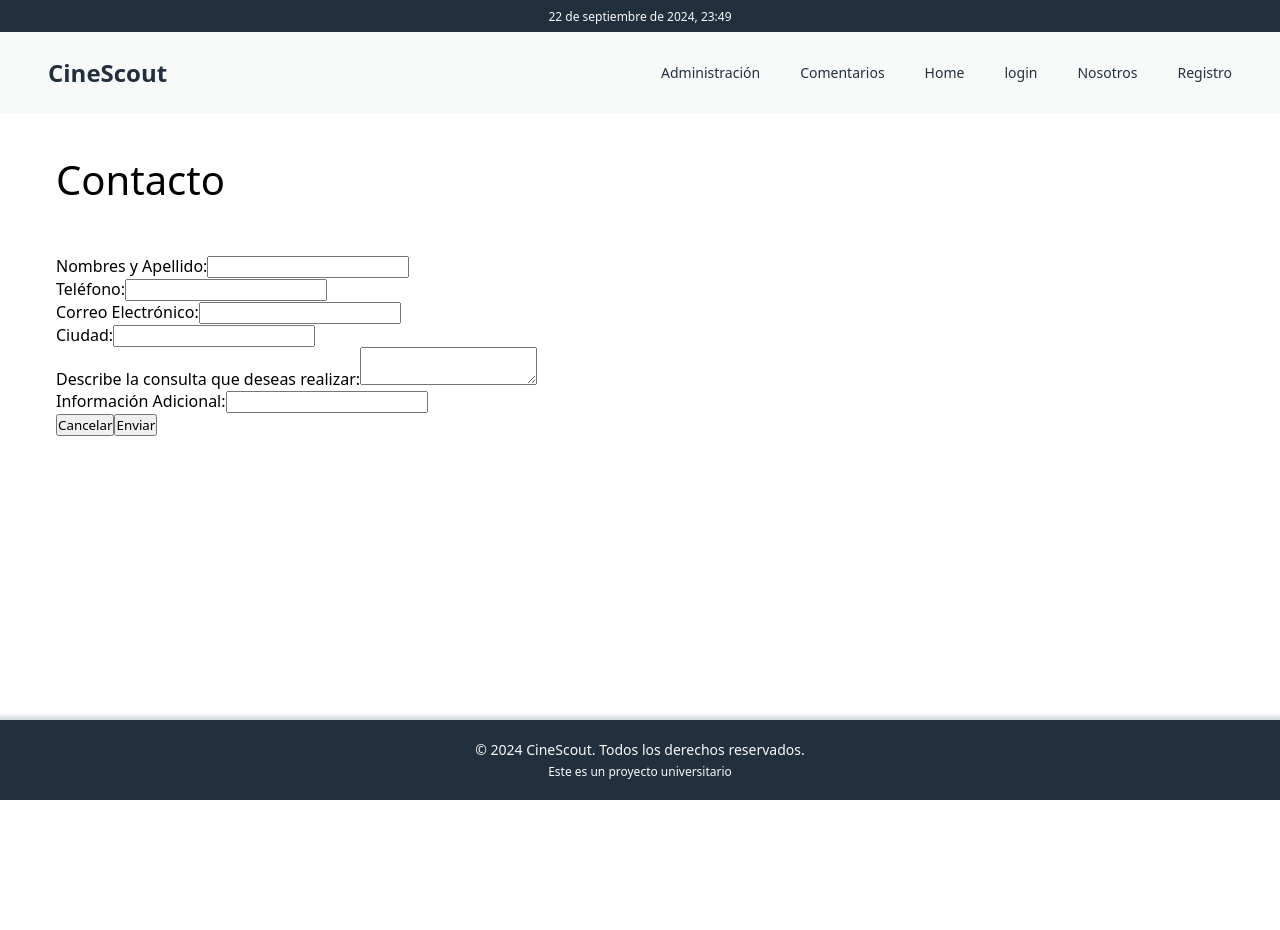
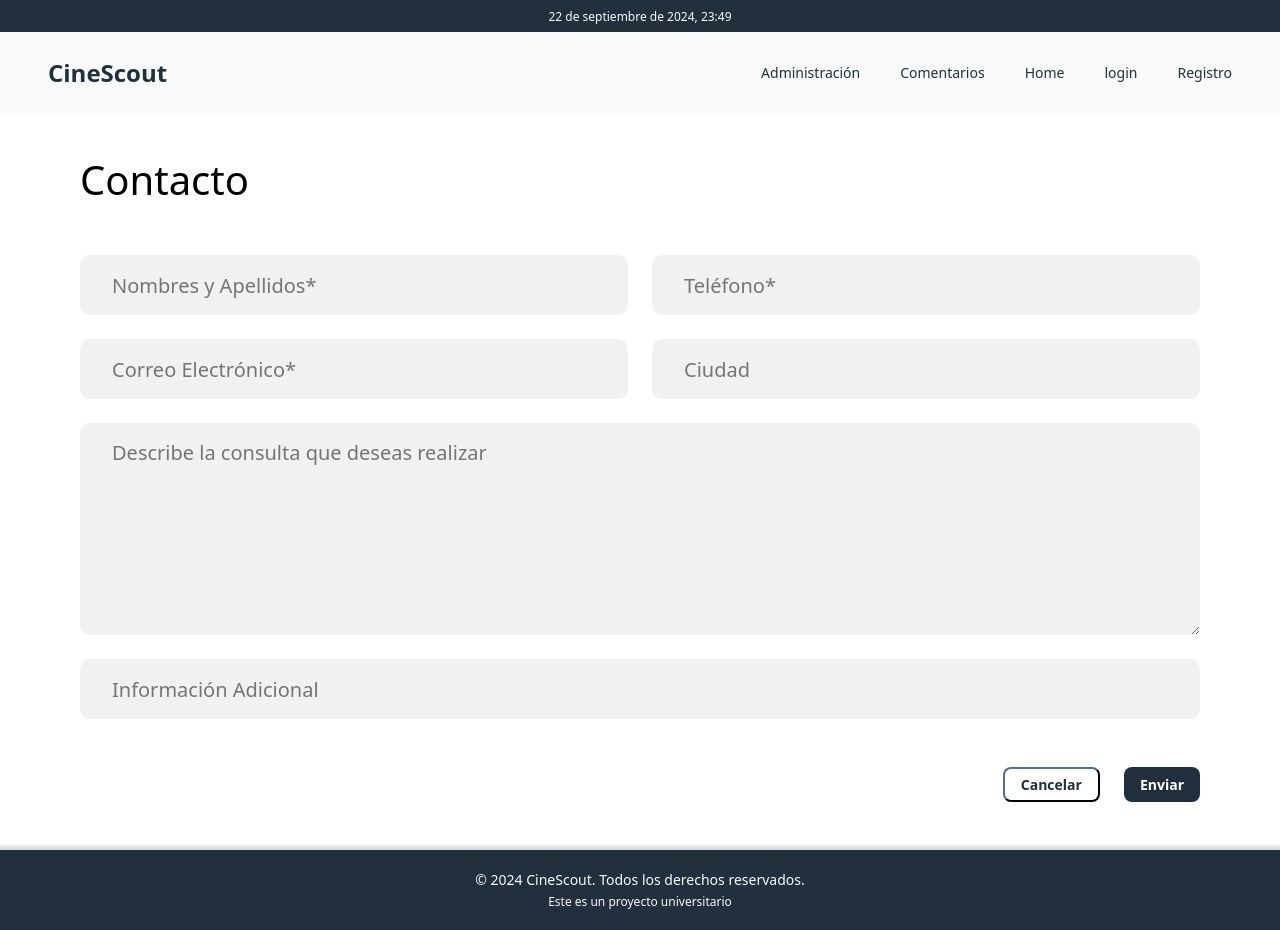
Before and after one commit to CristianRojas-47/frontend-project, a React (Vite) app: page /contact in a window 1280 px wide. Before the commit the page ends 800 px from the top, so only its background shows below. Built offline with nearby package versions, Linux system fonts and the light colour scheme.

Commit message:
feat(contact): create contact page

```diff
--- a/src/App.tsx
+++ b/src/App.tsx
@@ -11,7 +11,6 @@ import { Contact } from "./pages/contact";
 
 const headerLinks = [
   { label: "Home", to: "/" },
-  { label: "Nosotros", to: "/about" },
   { label: "Contacto", to: "/contact" },
   { label: "login", to: "/login" },
   { label: "Registro", to: "/registration" },
--- a/src/pages/contact/index.tsx
+++ b/src/pages/contact/index.tsx
@@ -1,39 +1,75 @@
-import { StyledContainer, StyledTitle } from "./styles";
+import {
+  StyledContainer,
+  StyledTitle,
+  StyledForm,
+  StyledInput,
+  StyledRow,
+  StyledTextarea,
+  StyledbuttonA,
+  StyledContainerButtons,
+  StyledbuttonB,
+} from "./styles";
 
 function Contact() {
-    return (
-        <StyledContainer>
-            <StyledTitle>Contacto</StyledTitle>
-            <form>
-                <div>
-                    <label htmlFor="fullName">Nombres y Apellido:</label>
-                    <input type="text" id="fullName" name="fullName" required />
-                </div>
-                <div>
-                    <label htmlFor="phone">Teléfono:</label>
-                    <input type="tel" id="phone" name="phone" required />
-                </div>
-                <div>
-                    <label htmlFor="email">Correo Electrónico:</label>
-                    <input type="email" id="email" name="email" required />
-                </div>
-                <div>
-                    <label htmlFor="city">Ciudad:</label>
-                    <input type="text" id="city" name="city" required />
-                </div>
-                <div>
-                    <label htmlFor="queryDescription">Describe la consulta que deseas realizar:</label>
-                    <textarea id="queryDescription" name="queryDescription" required></textarea>
-                </div>
-                <div>
-                    <label htmlFor="additionalInfo">Información Adicional:</label>
-                    <input type="text" id="additionalInfo" name="additionalInfo" />
-                </div>
-                <button type="reset">Cancelar</button>
-                <button type="submit">Enviar</button>
-            </form>
-        </StyledContainer>
-    );
+  return (
+    <StyledContainer>
+      <StyledTitle>Contacto</StyledTitle>
+      <StyledForm>
+        <StyledRow>
+          <StyledInput
+            type="text"
+            id="fullName"
+            name="fullName"
+            placeholder="Nombres y Apellidos*"
+            required
+          />
+          <StyledInput
+            type="tel"
+            id="phone"
+            name="phone"
+            placeholder="Teléfono*"
+            required
+          />
+        </StyledRow>
+        <StyledRow>
+          <StyledInput
+            type="email"
+            id="email"
+            name="email"
+            placeholder="Correo Electrónico*"
+            required
+          />
+          <StyledInput
+            type="text"
+            id="city"
+            name="city"
+            placeholder="Ciudad"
+            required
+          />
+        </StyledRow>
+        <StyledRow>
+          <StyledTextarea
+            id="queryDescription"
+            name="queryDescription"
+            placeholder="Describe la consulta que deseas realizar"
+            required
+          ></StyledTextarea>
+        </StyledRow>
+        <StyledRow>
+          <StyledInput
+            type="text"
+            id="additionalInfo"
+            name="additionalInfo"
+            placeholder="Información Adicional"
+          />
+        </StyledRow>
+      </StyledForm>
+      <StyledContainerButtons>
+        <StyledbuttonA type="reset">Cancelar</StyledbuttonA>
+        <StyledbuttonB type="submit">Enviar</StyledbuttonB>
+      </StyledContainerButtons>
+    </StyledContainer>
+  );
 }
 
 export { Contact };
--- a/src/pages/contact/styles.ts
+++ b/src/pages/contact/styles.ts
@@ -1,15 +1,83 @@
 import styled from "styled-components";
 
 const StyledContainer = styled.div`
-display: flex;
-flex-direction: column;
-  padding: 48px 56px;
+  display: flex;
+  flex-direction: column;
+  padding: 48px 80px;
   gap: 48px;
 `;
 
 const StyledTitle = styled.h1`
-font-size: 40px;
-font-weight: 400;
+  font-size: 40px;
+  font-weight: 400;
 `;
 
-export { StyledContainer, StyledTitle };
+const StyledForm = styled.form`
+  display: flex;
+  flex-direction: column;
+  gap: 24px;
+`;
+
+const StyledInput = styled.input`
+  height: 60px;
+  width: 100%;
+  padding: 0 32px;
+  font-size: 20px;
+  border-radius: 10px;
+  border: none;
+  background-color: #f1f1f1;
+`;
+
+const StyledTextarea = styled.textarea`
+  height: 180px;
+  width: 100%;
+  padding: 16px 32px;
+  font-size: 20px;
+  border-radius: 10px;
+  border: none;
+  background-color: #f1f1f1;
+`;
+
+const StyledRow = styled.div`
+  display: flex;
+  gap: 24px;
+  width: 100%;
+`;
+
+const StyledContainerButtons = styled.div`
+  display: flex;
+  justify-content: flex-end;
+  gap: 24px;
+`;
+
+const StyledbuttonA = styled.button`
+  padding: 6px 16px;
+  border-radius: 8px;
+  background-color: #fff;
+  font-size: 14px;
+  font-weight: 600;
+  border-color: #212F3C;
+  color: #212F3C;
+`;
+
+const StyledbuttonB = styled.button`
+  padding: 6px 16px;
+  border-radius: 8px;
+  background-color: #212F3C;
+  font-size: 14px;
+  color: #fff;
+  font-weight: 600;
+  border: none;
+`;
+
+export {
+  StyledContainer,
+  StyledTitle,
+  StyledForm,
+  StyledInput,
+  StyledRow,
+  StyledTextarea,
+  StyledbuttonA,
+  StyledContainerButtons,
+  StyledbuttonB,
+};
```
